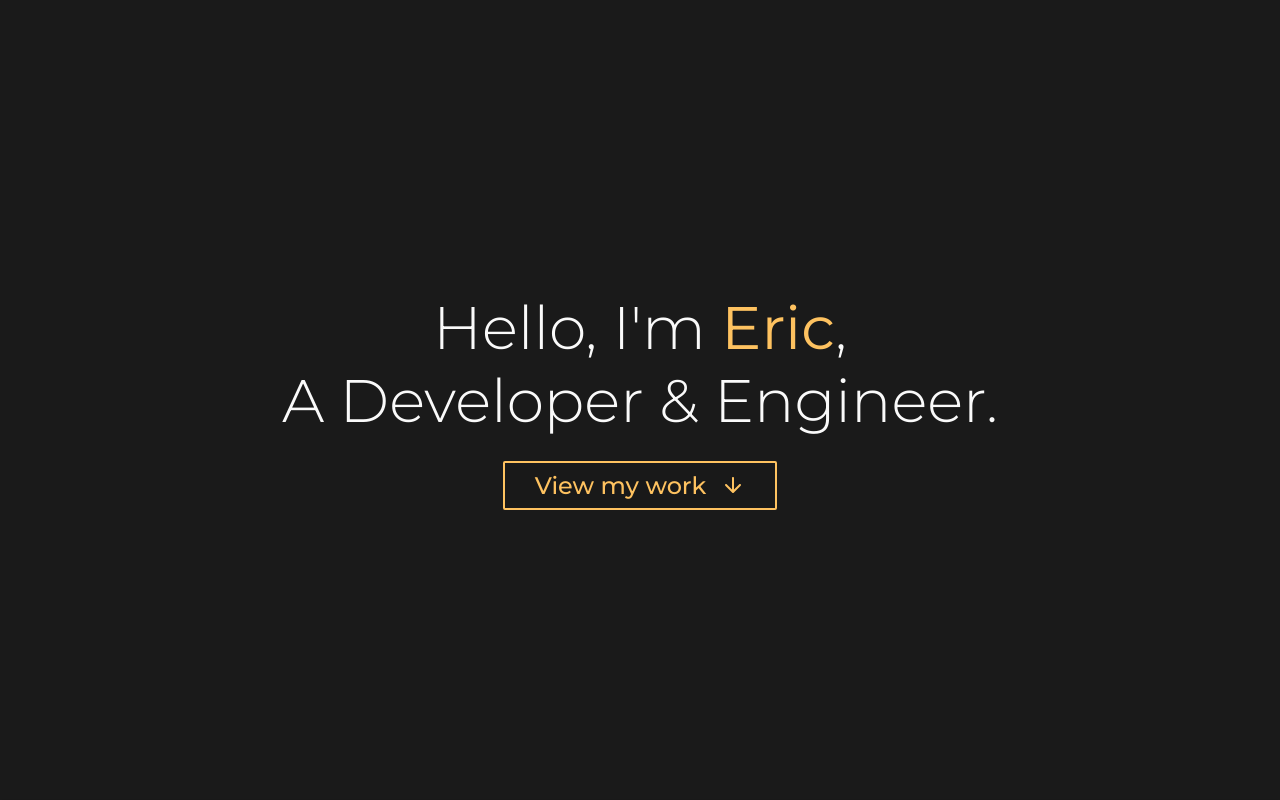
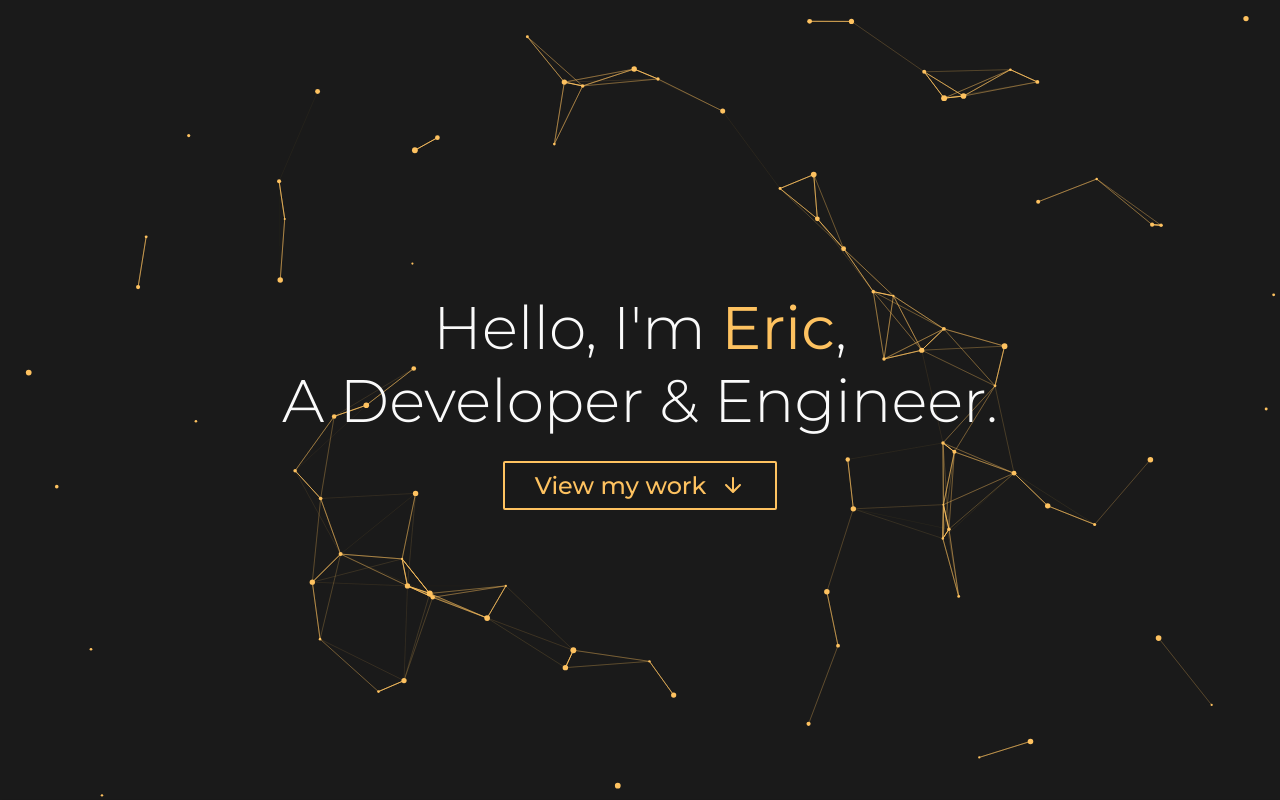
Before and after one commit to Duck-luv-pie/Website, a website: page index.html in a window 1280 px wide. Shown: the top 800 px of the page. Drawn offline with Linux system fonts and the light colour scheme.

Commit message:
ver 0.23 - bug fixes and node animation stuff

```diff
--- a/script.js
+++ b/script.js
@@ -1,10 +1,10 @@
 document.addEventListener('DOMContentLoaded', function() {
+    // Navigation highlighting
     const sections = document.querySelectorAll('section');
     const navItems = document.querySelectorAll('.navigation_item');
     const home = document.getElementById('hero');
     const contact = document.getElementById('contact');
 
-    // Highlighting navigation items on scroll
     window.addEventListener('scroll', () => {
         let current = 'hero';
 
@@ -32,7 +32,7 @@ document.addEventListener('DOMContentLoaded', function() {
         });
     });
 
-    // Moving the dot with the cursor
+    // Cursor circle
     const cursorCircle = document.querySelector('.cursor-circle');
     if (!cursorCircle) {
         console.error('Cursor circle element not found');
@@ -64,4 +64,169 @@ document.addEventListener('DOMContentLoaded', function() {
     }
 
     animateCircle();
+
+    // Background Animation
+    const canvas = document.querySelector(".intro_background");
+    const ctx = canvas.getContext("2d");
+    let width = canvas.width = canvas.clientWidth;
+    let height = canvas.height = canvas.clientHeight;
+
+    const nodes = [];
+    const mouse = { x: width / 2, y: height / 2 };
+    const centerX = width / 2;
+    const centerY = height / 2;
+    const textAreaRadius = Math.min(width, height) * 0.3;
+
+    function calculateNodeCount() {
+        const area = width * height;
+        const baseCount = 180;
+        const baseDensity = baseCount / (1920 * 1080);
+        return Math.floor(area * baseDensity);
+    }
+
+    function createNodes() {
+        const nodeCount = calculateNodeCount();
+        nodes.length = 0;
+        for (let i = 0; i < nodeCount; i++) {
+            nodes.push({
+                x: Math.random() * width,
+                y: Math.random() * height,
+                vx: (Math.random() - 0.5) * 0.5,
+                vy: (Math.random() - 0.5) * 0.5,
+                radius: Math.random() * 2 + 1,
+                state: 'moving',
+                stateTimer: Math.random() * 100 + 50,
+                targetVx: 0,
+                targetVy: 0
+            });
+        }
+    }
+
+    createNodes();
+
+    function calculateCenterRepulsion(x, y) {
+        const dx = (x - centerX);
+        const dy = (y - centerY);
+        const distanceSquared = dx * dx + dy * dy;
+        const distance = Math.sqrt(distanceSquared);
+
+        if (distance < textAreaRadius) {
+            const repulsionStrength = 0.1 * (1 - distance / textAreaRadius);
+            return {
+                x: (dx / distance) * repulsionStrength,
+                y: (dy / distance) * repulsionStrength
+            };
+        }
+        return { x: 0, y: 0 };
+    }
+
+    function updateNodes() {
+        for (const node of nodes) {
+            switch(node.state) {
+                case 'moving':
+                    node.stateTimer--;
+                    if (node.stateTimer <= 0) {
+                        node.state = 'decelerating';
+                        node.stateTimer = 30;
+                    }
+                    break;
+                case 'decelerating':
+                    node.vx *= 0.9;
+                    node.vy *= 0.9;
+                    node.stateTimer--;
+                    if (node.stateTimer <= 0) {
+                        node.state = 'changing';
+                        node.targetVx = (Math.random() - 0.5) * 0.8;
+                        node.targetVy = (Math.random() - 0.5) * 0.8;
+                        node.stateTimer = 30;
+                    }
+                    break;
+                case 'changing':
+                    node.vx += (node.targetVx - node.vx) * 0.1;
+                    node.vy += (node.targetVy - node.vy) * 0.1;
+                    node.stateTimer--;
+                    if (node.stateTimer <= 0) {
+                        node.state = 'moving';
+                        node.stateTimer = Math.random() * 100 + 50;
+                    }
+                    break;
+            }
+
+            const repulsion = calculateCenterRepulsion(node.x, node.y);
+            node.vx += repulsion.x;
+            node.vy += repulsion.y;
+
+            node.x += node.vx;
+            node.y += node.vy;
+
+            if (node.x <= 0 || node.x >= width) {
+                node.vx *= -1;
+                node.targetVx *= -1;
+            }
+            if (node.y <= 0 || node.y >= height) {
+                node.vy *= -1;
+                node.targetVy *= -1;
+            }
+        }
+    }
+
+    function draw() {
+        ctx.clearRect(0, 0, width, height);
+
+        for (const node of nodes) {
+            ctx.beginPath();
+            ctx.arc(node.x, node.y, node.radius, 0, Math.PI * 2);
+            ctx.fillStyle = "#FEC260";
+            ctx.fill();
+
+            for (const otherNode of nodes) {
+                const dx = node.x - otherNode.x;
+                const dy = node.y - otherNode.y;
+                const distance = Math.sqrt(dx * dx + dy * dy);
+
+                if (distance < 100) {
+                    ctx.beginPath();
+                    ctx.moveTo(node.x, node.y);
+                    ctx.lineTo(otherNode.x, otherNode.y);
+                    ctx.strokeStyle = `rgba(254, 194, 96, ${1 - distance / 100})`;
+                    ctx.stroke();
+                }
+            }
+        }
+    }
+
+    document.addEventListener("mousemove", (e) => {
+        mouse.x = e.clientX;
+        mouse.y = e.clientY;
+
+        for (const node of nodes) {
+            const dx = node.x - mouse.x;
+            const dy = node.y - mouse.y;
+            const distance = Math.sqrt(dx * dx + dy * dy);
+            const forceDirectionX = dx / distance;
+            const forceDirectionY = dy / distance;
+
+            if (distance < 100) {
+                const force = (100 - distance) / 100 * 2;
+                node.vx += forceDirectionX * force;
+                node.vy += forceDirectionY * force;
+                node.state = 'moving';
+                node.stateTimer = Math.random() * 100 + 50;
+            }
+        }
+    });
+
+    window.addEventListener("resize", () => {
+        width = canvas.width = canvas.clientWidth;
+        height = canvas.height = canvas.clientHeight;
+        createNodes();
+    });
+
+    function animate() {
+        updateNodes();
+        draw();
+        requestAnimationFrame(animate);
+    }
+
+    animate();
 });
--- a/styles.css
+++ b/styles.css
@@ -61,8 +61,12 @@ button {
 }
 
 .intro_background {
+    position: absolute;
+    top: 0;
+    left: 0;
     height: 100%;
-    width: 100%
+    width: 100%;
+    z-index: 1;
 }
 
 .heading {
```
